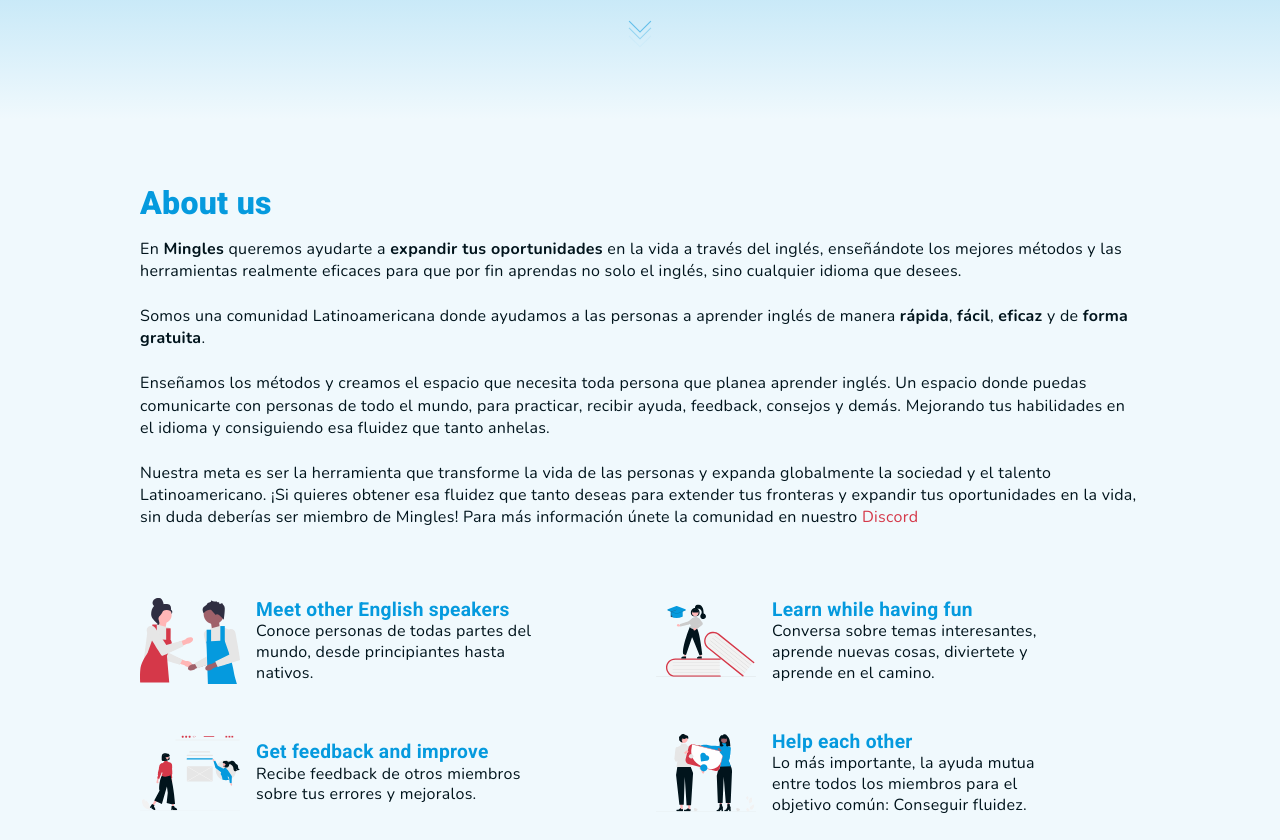
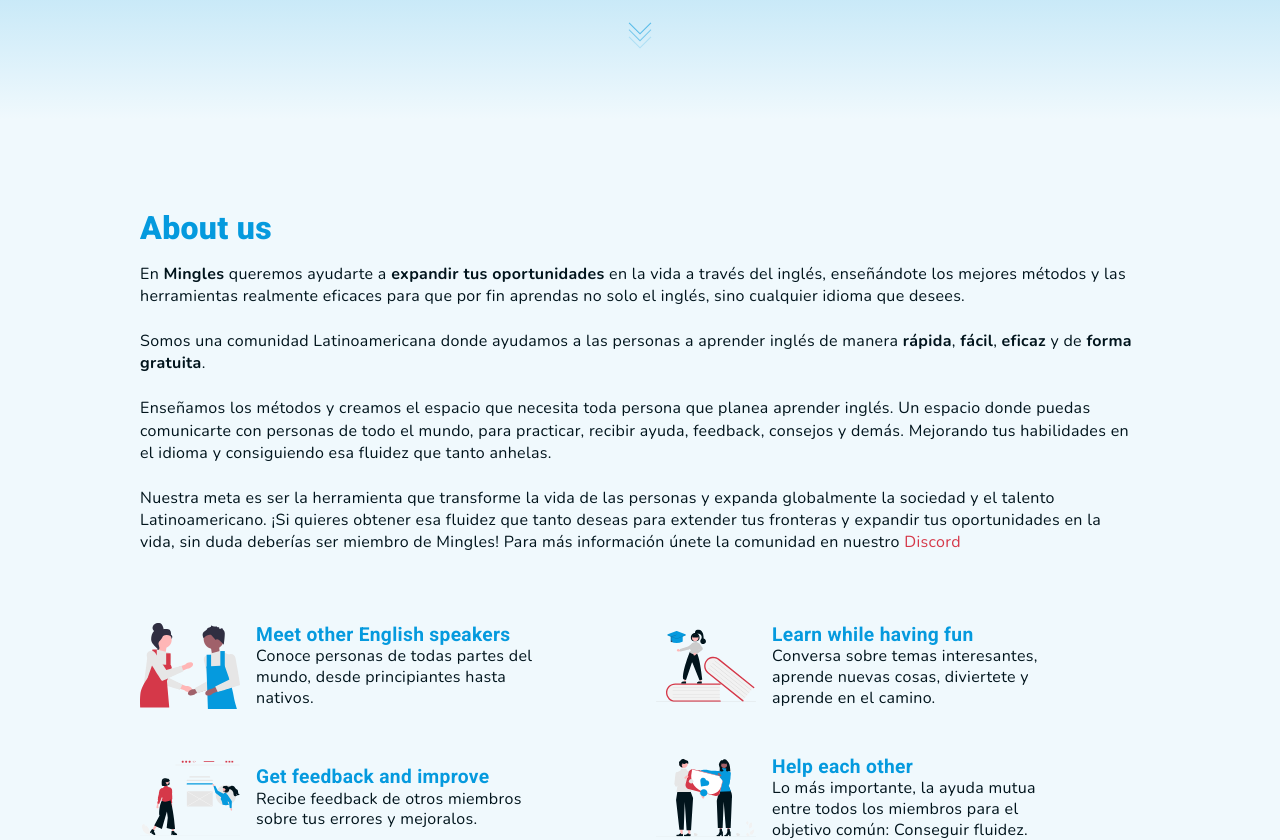
Before and after one commit to dario-chic/mingles, a Next.js app: page / in a window 1280 px wide. Shown: the part 680-1520 px from the top of the page. Built offline with nearby package versions, Linux system fonts and the light colour scheme.

Commit message:
professional

```diff
--- a/components/Section.js
+++ b/components/Section.js
@@ -5,10 +5,10 @@
     <section
       className={`section section--${modifier}`}
       id={id}
-      data-aos="fade-up"
-      data-aos-duration="800"
-      data-aos-delay="500"
-      data-aos-once="true"
+      // data-aos="fade-up"
+      // data-aos-duration="800"
+      // data-aos-delay="500"
+      // data-aos-once="true"
     >
       <div className={`section__container section__container--${modifier}`}>
         {children}
--- a/components/Team.js
+++ b/components/Team.js
@@ -7,10 +7,10 @@
     <section
       className="team"
       id="team"
-      data-aos="fade-up"
-      data-aos-duration="800"
-      data-aos-delay="500"
-      data-aos-once="true"
+      // data-aos="fade-up"
+      // data-aos-duration="800"
+      // data-aos-delay="500"
+      // data-aos-once="true"
     >
       <h2 className="section__title team__title">A Passionate Team</h2>
       <div className="team__container">
--- a/styles/_main.scss
+++ b/styles/_main.scss
@@ -5,7 +5,7 @@
   margin-bottom: 1rem;
   width: 100%;
   padding-inline: var(--general-padding);
-  padding-block: 65px;
+  padding-block: 90px;
   text-align: left;
 
   &__container,
--- a/styles/index.scss
+++ b/styles/index.scss
@@ -3,7 +3,7 @@
 
 body {
   background-color: var(--color3);
-  letter-spacing: 0.3px;
+  letter-spacing: 0.33px;
   // overflow-x: hidden;
   &.navIsActive {
     overflow-y: hidden;
```
